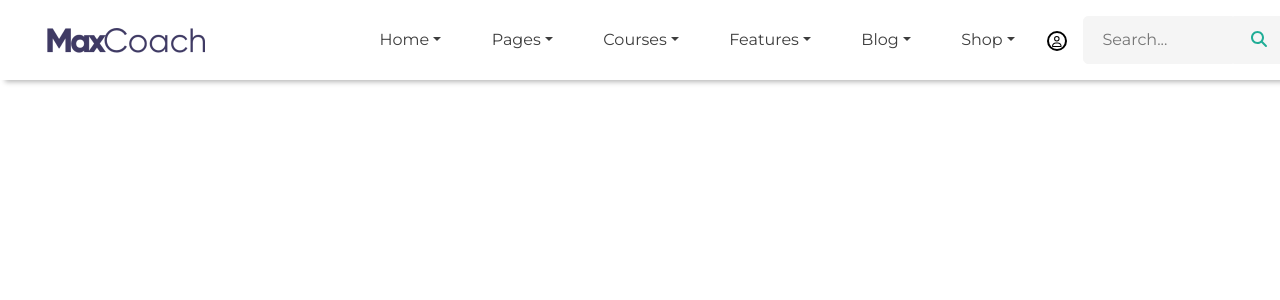
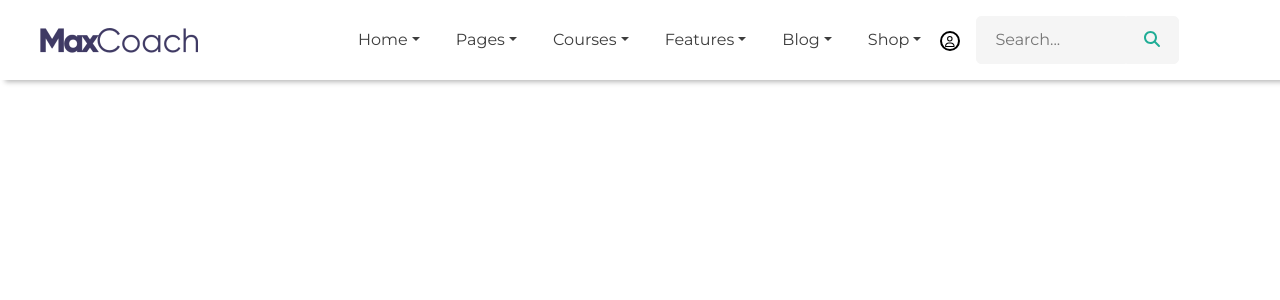
Before and after one commit to GencoMattia/proj-html-vuejs, a Vue app: page / in a window 1280 px wide. Shown: the top 300 px of the page. Built offline with nearby package versions, Linux system fonts and the light colour scheme.

Commit message:
modificato responsive della nav bar search

```diff
--- a/src/components/AppHeader.vue
+++ b/src/components/AppHeader.vue
@@ -206,9 +206,12 @@ export default {
     <article>
         <section class="my-container d-flex justify-content-around h-container
         align-items-center">
+        <div class="col-3">
             <div class="logo">
                 <a href=""> <img src="../assets/images/dark-logo.png" alt=""></a>
             </div>
+        </div>
+        <div class="col-6 d-flex">
             <div class="li-links" v-for="(link,index) in linksNav" :key="index" @click="list=(index)">
                 <div class="dropdown">
                     <a class="dropdown-toggle border-green " href="#" role="button" data-bs-toggle="dropdown" aria-expanded="false">
@@ -242,6 +245,8 @@ export default {
                     </ul>
                 </div>
             </div>
+        </div>
+        <div class="col-3">
             <div class="search">
                 <a href=""><font-awesome-icon icon="fa-regular fa-user" /></a>
                 <input class="search-bar color-search" type="search" placeholder="    Search...">
@@ -249,6 +254,7 @@ export default {
                     <font-awesome-icon icon="fa-solid fa-magnifying-glass" />
                 </button>
             </div>
+        </div>
         </section>
     </article>
 </template>
```
